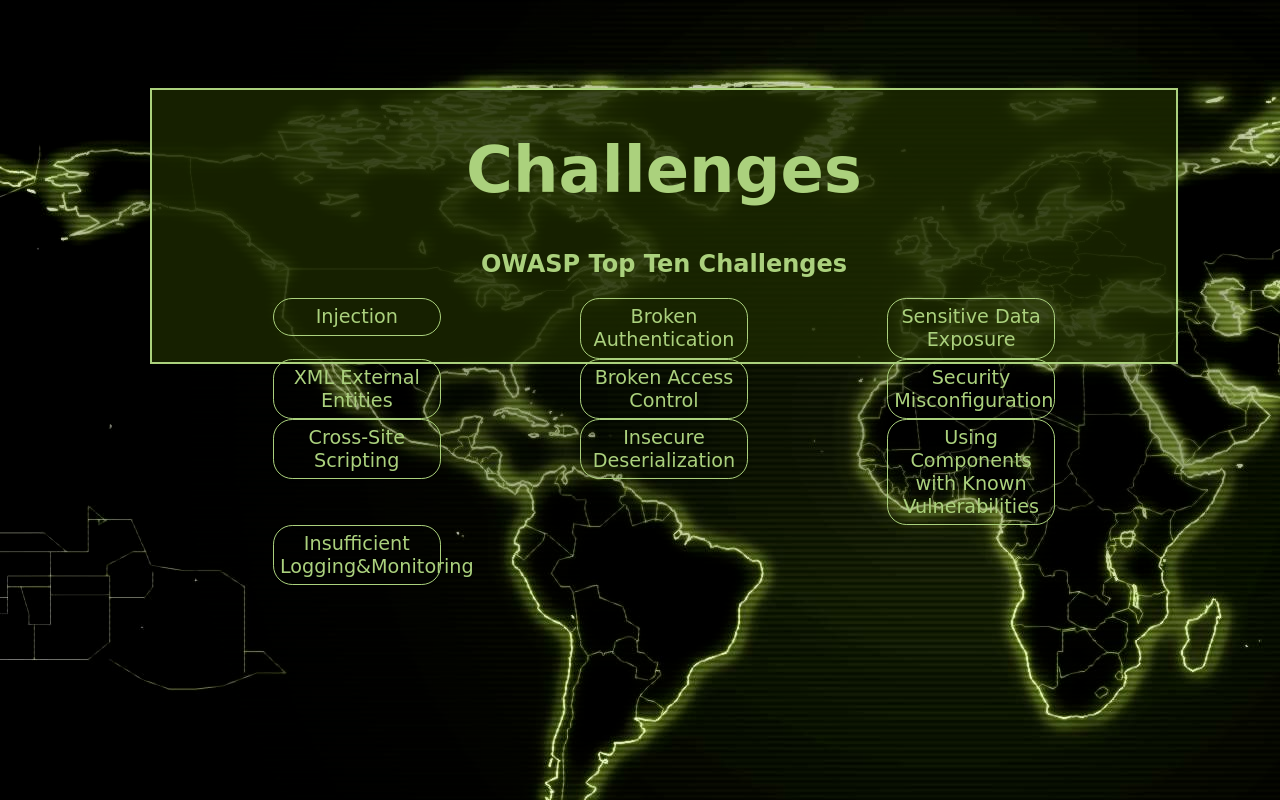
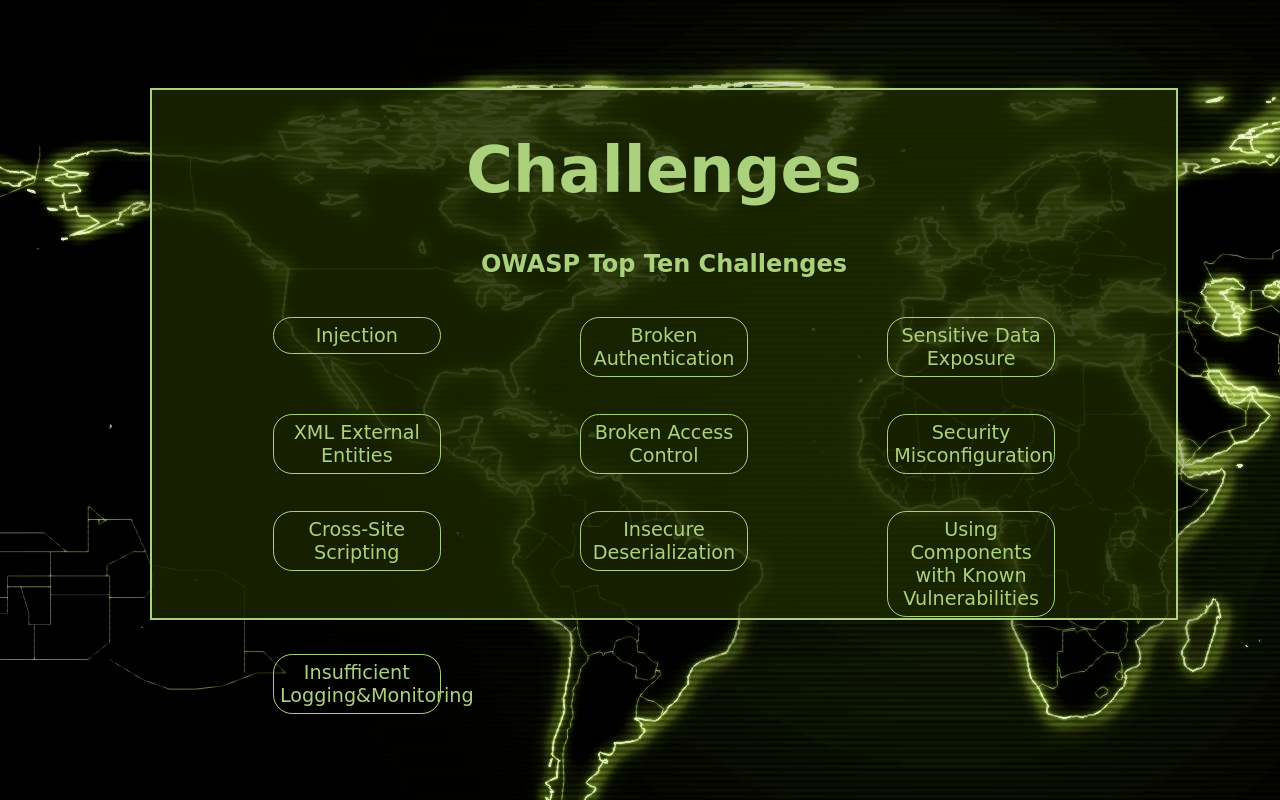
Before and after one commit to bughuntr/bughuntr.github.io, a PHP site: page /challenges.html in a window 1280 px wide. Run offline with PHP 8.4, Linux system fonts and the light colour scheme; some libraries are stand-ins or nearby versions; some web fonts are replaced.

Commit message:
Update challenges.css

```diff
--- a/css/challenges.css
+++ b/css/challenges.css
@@ -20,9 +20,9 @@ body{
 	height:80%;
 	border:#ABD17D solid 2px;
 	margin:5% auto;
-	padding-bottom:5%;
+	padding-bottom:25%;
 	background: rgba(26, 38, 0, .85);
-	box-shadow: 0 80px 80px 80px rgba(0, 0, 0, 0.2), 0 80px 80px 80px rgba(0, 0, 0, 0.19);
+	box-shadow: 0 20px 40px 20px rgba(0, 0, 0, 0.2), 0 20px 40px 0px rgba(0, 0, 0, 0.19);
 }
 
 .index-heading-1, .index-heading-2{
@@ -65,6 +65,8 @@ body{
 	height:10%;
 	float:left;
 	text-align:center;
+	margin-bottom:inherit;
+	margin-top: inherit;
 }
 
 .index-option-div-inner{
```
